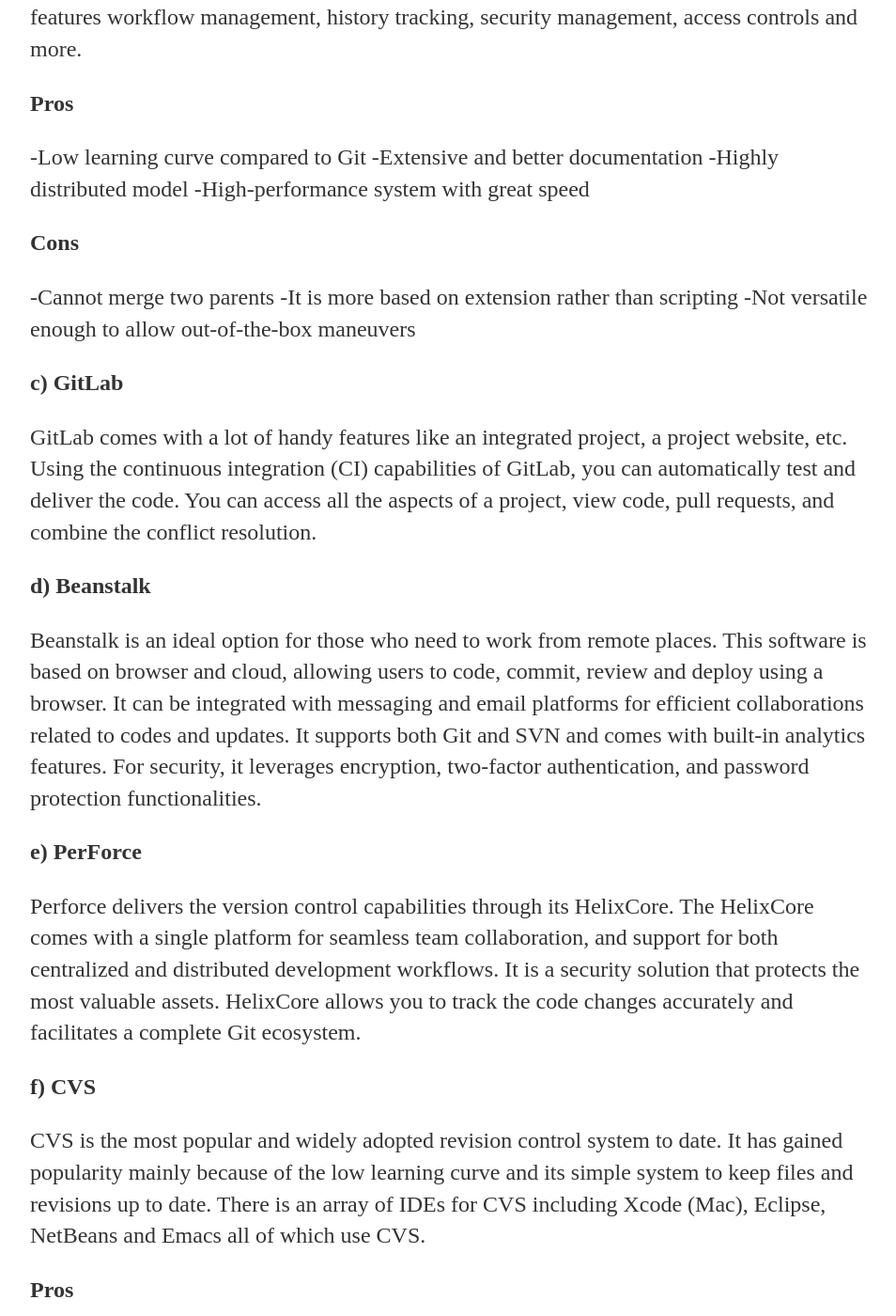
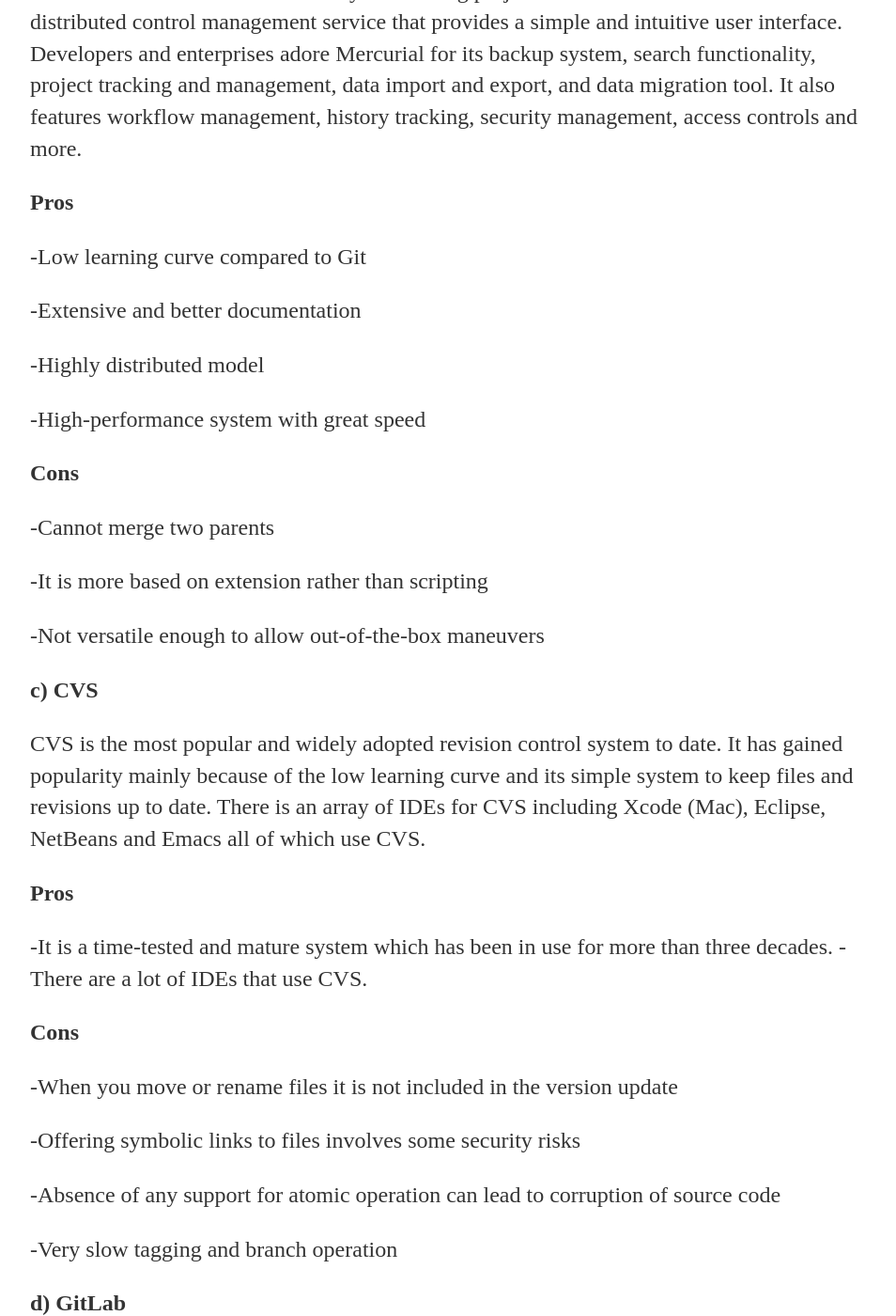
Before and after one commit to TatianaNsei/TatianaNsei.github.io, a Jekyll site: the page built from _posts/2020-04-09-Version-Control.md, in a window 1280 px wide and 1400 px high, scrolled down 2291 px. Shown: the whole window at 94% size, without its empty margins (160-1114 px from the left). Built offline with Jekyll 4.4.1, drawn with Linux system fonts in a browser that asks for light colours; some of the changed text lies outside the part shown.

Commit message:
Update 2020-04-09-Version-Control.md

```diff
--- a/_posts/2020-04-09-Version-Control.md
+++ b/_posts/2020-04-09-Version-Control.md
@@ -34,12 +34,15 @@
 <b>Pros</b>
 
 -Easy and inexpensive branch operations
+
 -Users can access the complete history tree offline
+
 -It offers a highly distributed, peer-to-peer model
 
 <b>Cons</b>
 
 -Not ideal for developers working alone
+
 -Limited support for Windows in comparison to Linux
 
 <strong>b) Mercurial </strong>
@@ -50,33 +53,22 @@
 <b>Pros</b>
 
 -Low learning curve compared to Git
+
 -Extensive and better documentation
+
 -Highly distributed model
+
 -High-performance system with great speed
 
   <b>Cons</b>
 
 -Cannot merge two parents
+
 -It is more based on extension rather than scripting
+
 -Not versatile enough to allow out-of-the-box maneuvers
 
-<strong>c) GitLab</strong>
-
-GitLab comes with a lot of handy features like an integrated project, a project website, etc. Using the continuous integration (CI) capabilities of GitLab, you can automatically test and deliver the code.
-You can access all the aspects of a project, view code, pull requests, and combine the conflict resolution.
-
-<strong>d)  Beanstalk</strong>
-
-Beanstalk is an ideal option for those who need to work from remote places. This software is based on browser and cloud, allowing users to code, commit, review and deploy using a browser.
-It can be integrated with messaging and email platforms for efficient collaborations related to codes and updates. It supports both Git and SVN and comes with built-in analytics features.
-For security, it leverages encryption, two-factor authentication, and password protection functionalities.
-
-<strong>e) PerForce</strong>
-
-Perforce delivers the version control capabilities through its HelixCore. The HelixCore comes with a single platform for seamless team collaboration, and support for both centralized and distributed development workflows.
-It is a security solution that protects the most valuable assets. HelixCore allows you to track the code changes accurately and facilitates a complete Git ecosystem.
-
-<strong>f) CVS</strong>
+<strong>c) CVS</strong>
 
 CVS is the most popular and widely adopted revision control system to date. It has gained popularity mainly because of the low learning curve and its simple system to keep files and revisions up to date.
 There is an array of IDEs for CVS including Xcode (Mac), Eclipse, NetBeans and Emacs all of which use CVS.
```
Also changed, not shown: other parts of _posts/2020-04-09-Version-Control.md (+24 -0 lines).
